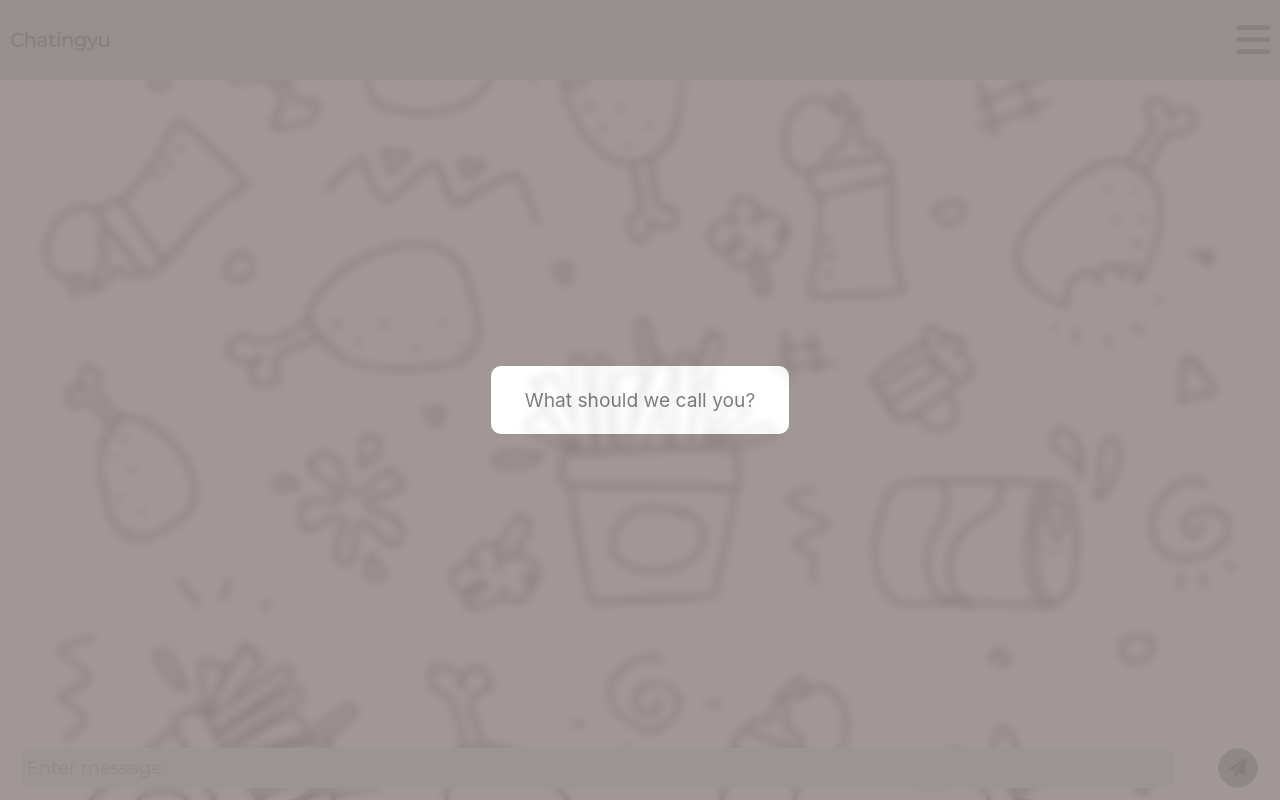
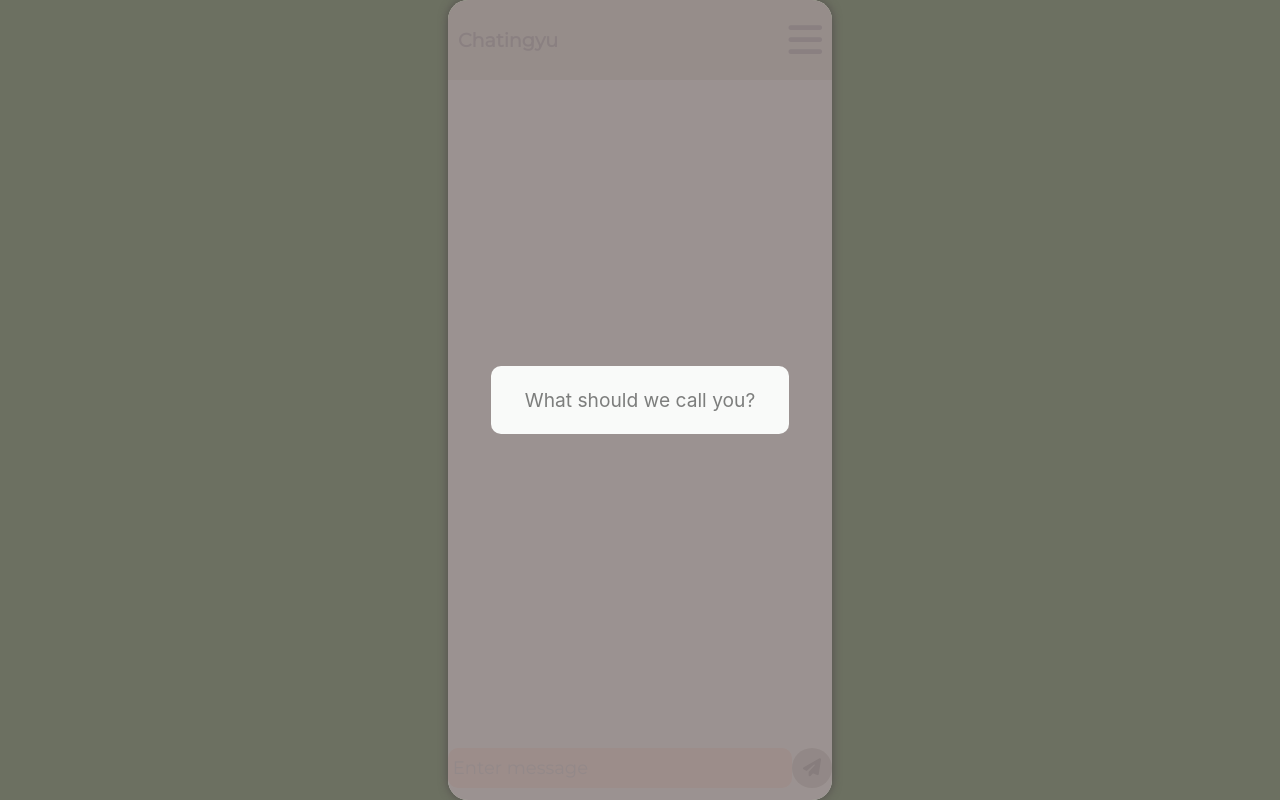
Before and after one commit to tulusibrahim/Chat-App, a website: page public/index.html in a window 1280 px wide. Drawn offline with nearby package versions, Linux system fonts and the light colour scheme; no server answers.

Commit message:
improve UI

```diff
--- a/public/index.html
+++ b/public/index.html
@@ -37,17 +37,18 @@
     <div id="layover">
         <h3>See who else is here</h3>
         <div id="peoplelist"></div>
-        <div style="bottom: 0; position: absolute;">
+        <!-- <div style="bottom: 0; position: absolute;">
             Background By <a
                 href="https://pixabay.com/id/users/pencilparker-7519217/?utm_source=link-attribution&amp;utm_medium=referral&amp;utm_campaign=image&amp;utm_content=3045129"
                 style="text-decoration: none; color: whitesmoke;">pencil
                 parker</a> from <a
                 href="https://pixabay.com/id/?utm_source=link-attribution&amp;utm_medium=referral&amp;utm_campaign=image&amp;utm_content=3045129"
                 style="text-decoration: none; color: whitesmoke;">Pixabay</a>
-        </div>
+        </div> -->
     </div>
 
     <div id="content">
+
         <div id="wrappernav">
             <p style="font-weight: 800;">Chatingyu</p>
             <span class="fas fa-bars fa-2x" id="option" style="cursor: pointer;"></span>
--- a/public/index.js
+++ b/public/index.js
@@ -44,7 +44,7 @@ layover.addEventListener('click', function () {
 
 option.addEventListener('click', function () {
     if (option.classList.contains('fa-bars')) {
-        layover.style.width = '100vw'
+        layover.style.width = '30vw'
         layover.style.opacity = '0.8'
         layover.style.zIndex = '2'
         option.classList.remove('fa-bars')
--- a/public/style.css
+++ b/public/style.css
@@ -9,7 +9,7 @@
 }
 
 #prompwrapper {
-    width: 100vw;
+    width: 30vw;
     height: 100vh;
     background-color: rgb(151, 140, 140);
     display: flex;
@@ -19,6 +19,7 @@
     z-index: -1;
     opacity: 0;
     transition: .4s;
+    border-radius: 20px;
 }
 
 #promp {
@@ -35,7 +36,7 @@
 }
 
 #splash {
-    width: 100vw;
+    width: 30vw;
     height: 100vh;
     position: fixed;
     background-color: #9DCBBA;
@@ -44,6 +45,7 @@
     justify-content: center;
     opacity: 0;
     z-index: -1;
+    border-radius: 20px;
 }
 
 #layover {
@@ -57,9 +59,10 @@
     background-color: #374B4A;
     color: white;
     position: fixed;
-    right: 0;
+    /* right: 0; */
     transition: .6s;
     z-index: -1;
+    border-radius: 20px;
 }
 
 #usertype {
@@ -111,10 +114,12 @@
 #btnsend {
     width: 40px;
     height: 40px;
-    background-color: #555B6E;
+    background-color: #6C7061;
     border-radius: 50%;
-    border: 1px slategray solid;
+    border: none;
+    /* border: 1px slategray solid; */
     cursor: pointer;
+    outline: none;
 }
 
 #msgvalue {
@@ -126,7 +131,7 @@
     border-radius: 10px;
     outline: none;
     border: none;
-    background-color: #BEE3DB;
+    background-color: #CB997E;
 }
 
 #sendmsg {
@@ -160,10 +165,12 @@
 #wrappernav {
     width: 100%;
     /* height: 10vh; */
-    background-color: #89B0AE;
+    background-color: #959C84;
     display: flex;
     align-items: center;
     justify-content: space-between;
+    border-top-left-radius: 20px;
+    border-top-right-radius: 20px;
 }
 
 #msg {
@@ -192,12 +199,26 @@
 }
 
 #content {
-    width: 100%;
+    width: 30%;
     height: 100%;
     display: grid;
     grid-template-rows: 10vh 82vh 8vh;
     font-family: 'Montserrat', sans-serif;
     backdrop-filter: blur(5px);
+    /* background-image: url('./set-3045129_1920.jpg');
+    background-position: center;
+    background-repeat: no-repeat;
+    background-size: cover; */
+    background-color: #C7D0C1;
+    position: relative;
+    border-radius: 20px;
+    box-shadow: 0px 0px 10px rgb(82, 76, 76);
+}
+
+@media(max-width:1200px){
+    #content{
+        width: 100%;
+    }
 }
 
 body::-webkit-scrollbar {
@@ -212,10 +233,8 @@ body {
     font-size: larger;
     /* background-color: #B8D5B8; */
     scrollbar-width: 0;
-    background-image: url('./set-3045129_1920.jpg');
-    background-position: center;
-    background-repeat: no-repeat;
-    background-size: cover;
+    background-color: #6C7061;
+    display : flex; align-items : center; justify-content: center;
 }
 
 * {
```
